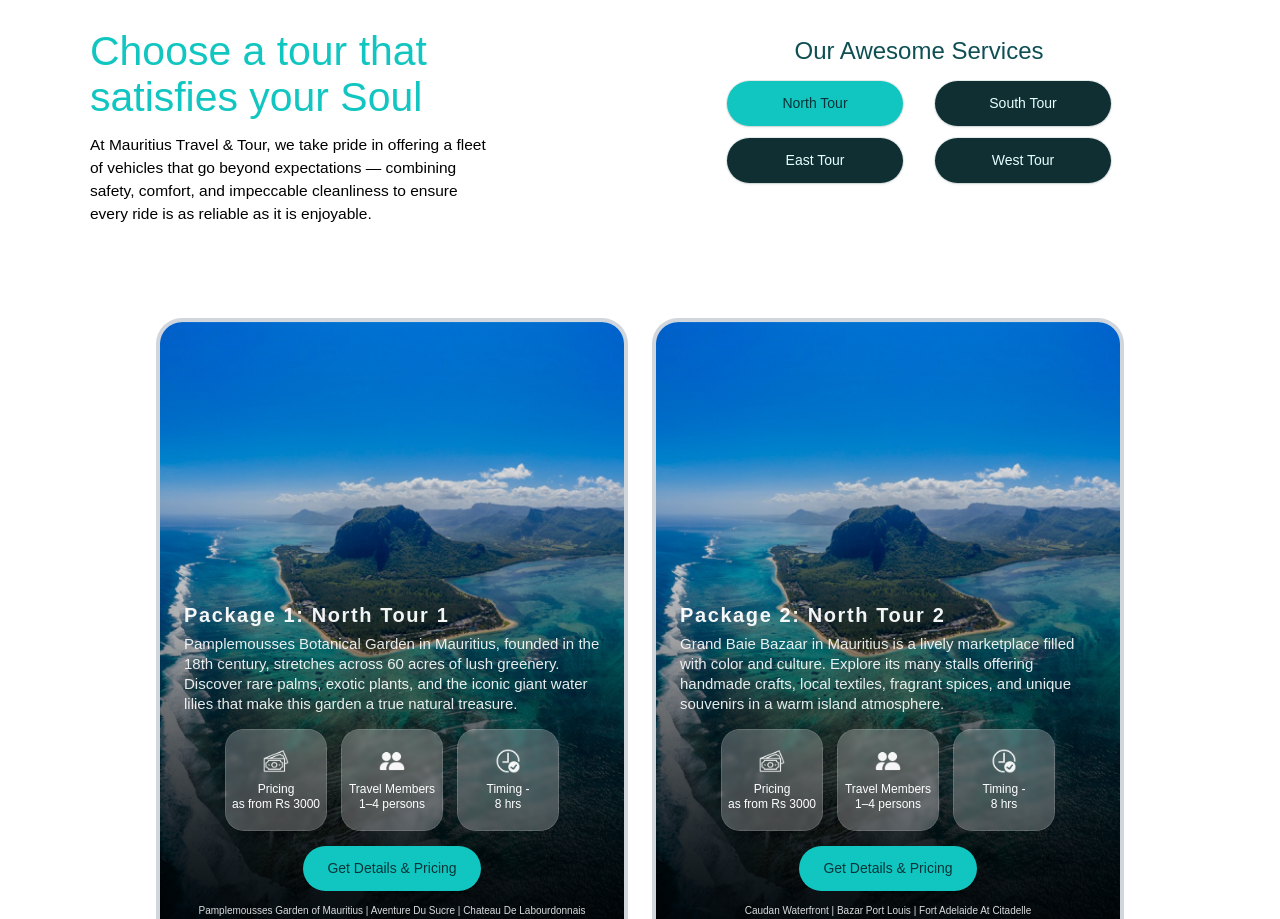
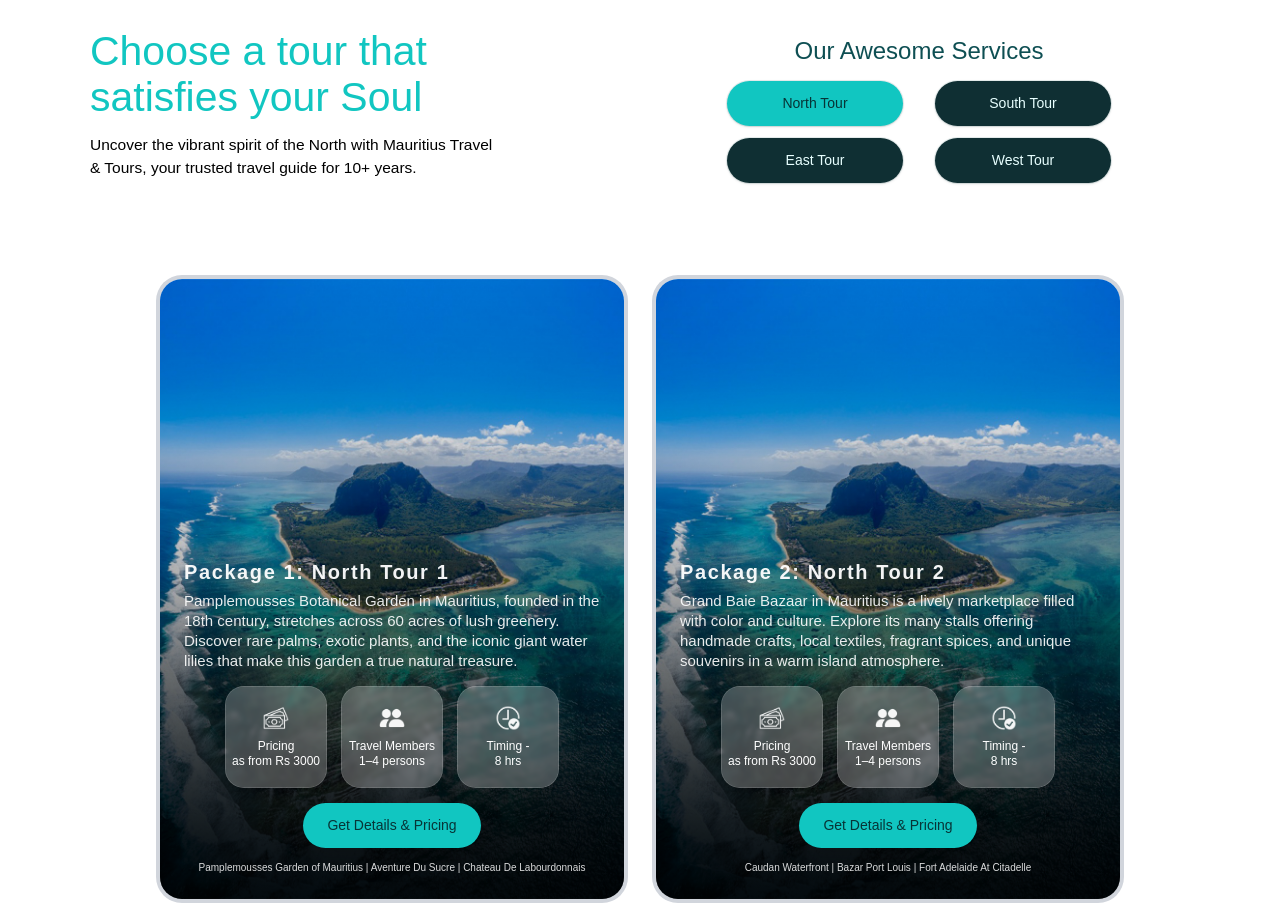
Before and after one commit to BIM-Africa/Mauritius-Travel-Tour, a Next.js app: page /NorthTour in a window 1280 px wide. Shown: the part 880-1799 px from the top of the page. Built offline with nearby package versions, Linux system fonts and the light colour scheme.

Commit message:
Update page.tsx

```diff
--- a/src/app/NorthTour/page.tsx
+++ b/src/app/NorthTour/page.tsx
@@ -80,7 +80,7 @@ export default function HomePage() {
               {/* aligned like first page: center on small, preserve your layout on larger */}
               <p className="mt-3  text-[15.5px] text-black max-w-[66ch] md:w-[75%] max-sm:mx-auto break-words">
                 <T>
-                            At Mauritius Travel & Tour, we take pride in offering a fleet of vehicles that go beyond expectations — combining safety, comfort, and impeccable cleanliness to ensure every ride is as reliable as it is enjoyable.
+                            Uncover the vibrant spirit of the North with Mauritius Travel & Tours, your trusted travel guide for 10+ years.
                           </T>
 
               </p>
```
